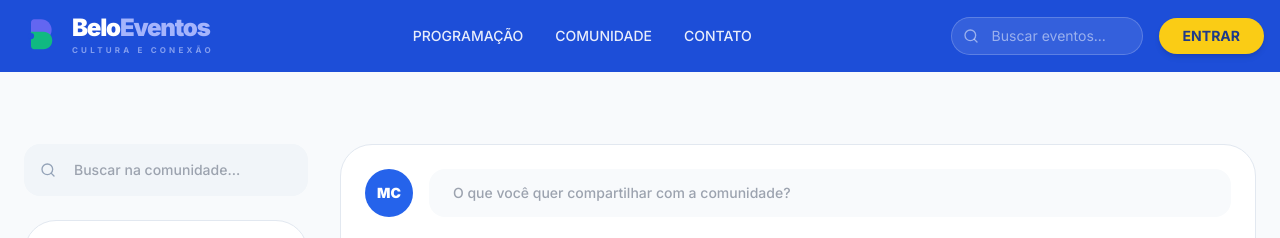
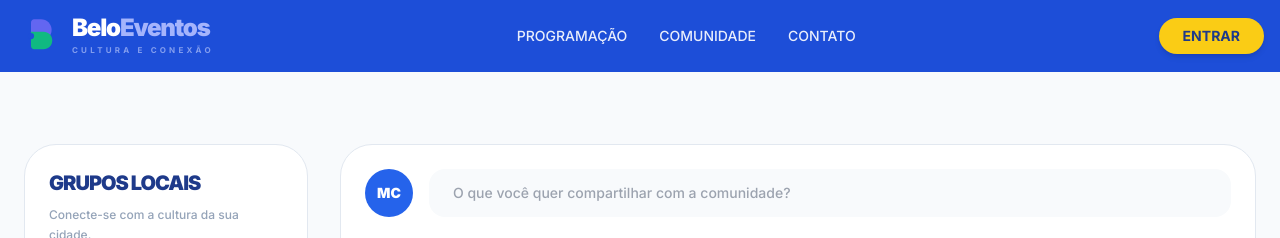
Before and after one commit to AbnerBarretto/mouratech.scrum, a plain HTML site: page comunidade.html in a window 1280 px wide. Shown: the top 238 px of the page. Drawn offline with nearby package versions, Linux system fonts and the light colour scheme.

Commit message:
remoção da barra de pesquisa

```diff
--- a/comunidade.html
+++ b/comunidade.html
@@ -133,17 +133,6 @@
         </nav>
 
         <div class="hidden md:flex items-center gap-4">
-          <div class="relative">
-            <i
-              data-lucide="search"
-              class="absolute left-3 top-1/2 -translate-y-1/2 text-white/50 w-4 h-4"
-            ></i>
-            <input
-              type="text"
-              placeholder="Buscar eventos..."
-              class="bg-white/10 border border-white/20 rounded-full py-2 pl-10 pr-4 text-white text-sm placeholder:text-white/50 focus:outline-none focus:ring-2 focus:ring-yellow-400 w-48 transition-all focus:w-64"
-            />
-          </div>
           <a
             href="login.html"
             data-auth-enter
@@ -225,19 +214,6 @@
       <div class="grid grid-cols-1 lg:grid-cols-12 gap-8">
         <!-- COLUNA ESQUERDA: SIDEBAR -->
         <aside class="lg:col-span-3 space-y-6">
-          <!-- Busca -->
-          <div class="relative">
-            <i
-              data-lucide="search"
-              class="absolute left-4 top-1/2 -translate-y-1/2 text-slate-400 w-4 h-4"
-            ></i>
-            <input
-              type="text"
-              placeholder="Buscar na comunidade..."
-              class="input-search w-full py-3.5 pl-12 pr-4 rounded-2xl text-sm font-medium"
-            />
-          </div>
-
           <!-- Grupos Locais -->
           <div class="card-premium p-6">
             <h3
```
Also changed, not shown: adminperfil.html (+0 -11 lines), cadastro.html (+0 -11 lines), categorias.html (+0 -11 lines), contato.html (+0 -11 lines), evento.html (+0 -11 lines), index.html (+0 -11 lines), login.html (+0 -11 lines), meuperfil.html (+0 -11 lines), perfil-profissional.html (+0 -8 lines).
